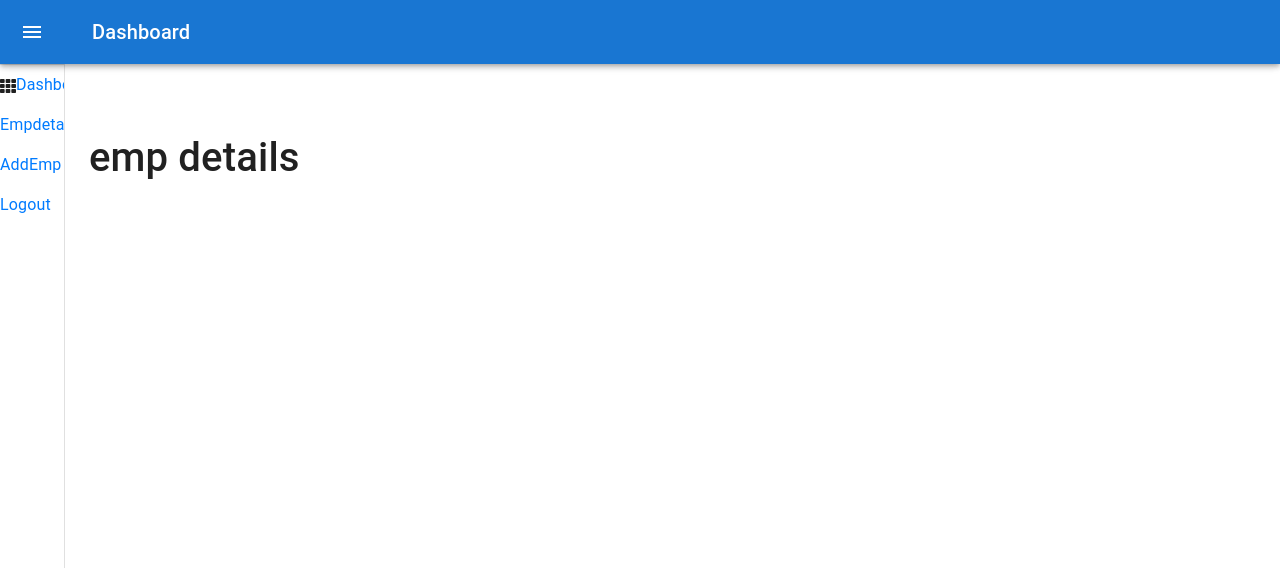
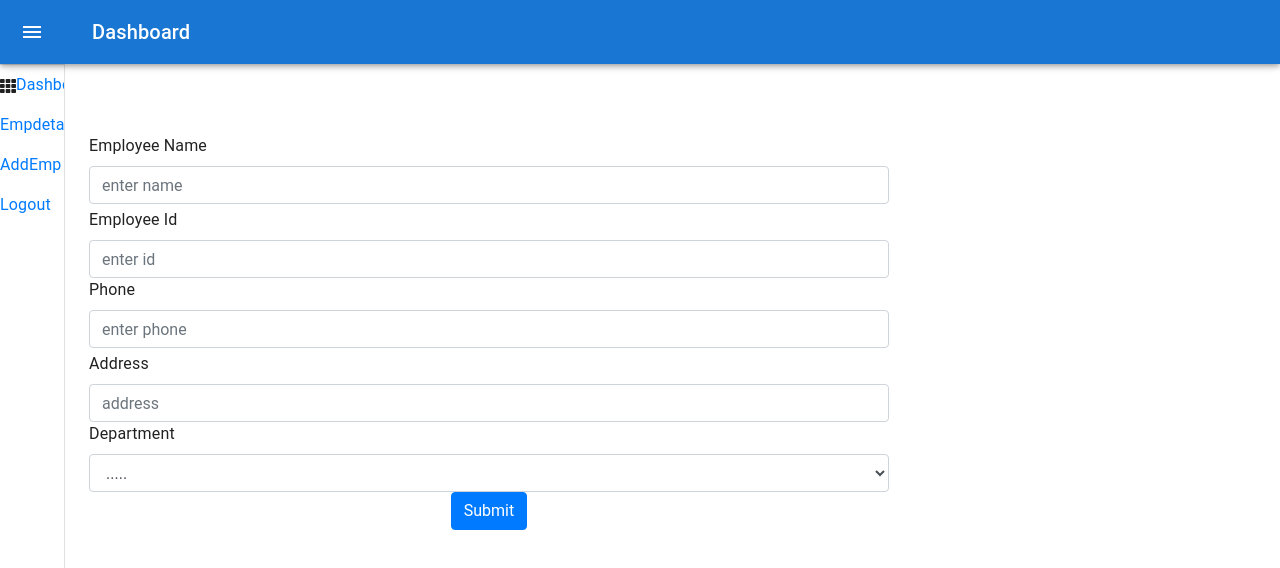
Before and after one commit to Dhanush-050520/EMS, a React (Create React App) app: page /admin/addemp in a window 1280 px wide. Shown: the top 568 px of the page. Built offline with nearby package versions, Linux system fonts and the light colour scheme.

Commit message:
Sundar modified data

```diff
--- a/package.json
+++ b/package.json
@@ -11,6 +11,7 @@
     "@testing-library/jest-dom": "^5.16.5",
     "@testing-library/react": "^13.4.0",
     "@testing-library/user-event": "^13.5.0",
+    "axios": "^1.4.0",
     "bootstrap": "^4.6.0",
     "chart.js": "^4.3.0",
     "json-server": "^0.17.3",
--- a/src/Addemp.js
+++ b/src/Addemp.js
@@ -1,12 +1,108 @@
-import React from 'react'
+import React from "react";
+import { Form, Button } from "react-bootstrap";
+import Card from "react-bootstrap/Card";
+import { useState } from "react";
+import axios from "axios";
+const Addemp = () => {
+  const [empData, setData] = useState({
+    empName: "",
+    empId: "",
+    empPhone: "",
+    empAddress: "",
+    empDepartment: "",
+  });
 
-const Addemp = () => {
-    return (
-        <div>
-            <h1>emp details</h1>
+  const { empName, empId, empPhone, empAddress, empDepartment } = empData;
 
-        </div>
-    )
-}
+  const cngHandler = (e) => {
+    e.preventDefault();
+    setData({ ...empData, [e.target.name]: e.target.value });
+  };
 
-export default Addemp
+  console.log(empData);
+
+  const subHandler = (e) => {
+    e.preventDefault();
+    axios
+      .post("http://localhost:5001/posts", {
+        empData,
+      })
+      .then((res) => console.log(res))
+      .catch((err) => console.log(err));
+  };
+
+  return (
+    <div>
+      <Card style={{ width: "50rem", border: "40rem" }}>
+        <Form onSubmit={subHandler}>
+          <Form.Group controlId="formBasicEmail">
+            <Form.Label>Employee Name</Form.Label>
+            <Form.Control
+              type="text"
+              placeholder="enter name"
+              value={empName}
+              name="empName"
+              onChange={cngHandler}
+            />
+            <Form.Text className="text-muted"></Form.Text>
+          </Form.Group>
+
+          <Form.Group controlId="formBasic">
+            <Form.Label>Employee Id</Form.Label>
+            <Form.Control
+              type="text"
+              placeholder="enter id"
+              value={empId}
+              name="empId"
+              onChange={cngHandler}
+            />
+          </Form.Group>
+
+          <Form.Group controlId="formBasicNumber">
+            <Form.Label>Phone</Form.Label>
+            <Form.Control
+              type="number"
+              placeholder="enter phone"
+              value={empPhone}
+              name="empPhone"
+              onChange={cngHandler}
+            />
+            <Form.Text className="text-muted"></Form.Text>
+          </Form.Group>
+
+          <Form.Group controlId="formGridAddress1">
+            <Form.Label>Address</Form.Label>
+            <Form.Control
+              placeholder="address"
+              value={empAddress}
+              name="empAddress"
+              onChange={cngHandler}
+            />
+          </Form.Group>
+
+          <Form.Group controlId="formGridState">
+            <Form.Label>Department</Form.Label>
+            <Form.Control
+              as="select"
+              value={empDepartment}
+              name="empDepartment"
+              onChange={cngHandler}
+            >
+              <option>.....</option>
+              <option>Maintenance</option>
+              <option>Developer</option>
+              <option>Testing</option>
+            </Form.Control>
+          </Form.Group>
+          <center>
+            <Button variant="primary" type="submit">
+              Submit
+            </Button>
+          </center>
+        </Form>
+      </Card>
+    </div>
+  );
+};
+
+export default Addemp;
--- a/src/Sidenav.js
+++ b/src/Sidenav.js
@@ -1,86 +1,86 @@
-import {useState} from 'react';
-import { styled, useTheme } from '@mui/material/styles';
-import Box from '@mui/material/Box';
-import MuiDrawer from '@mui/material/Drawer';
-import MuiAppBar from '@mui/material/AppBar';
-import Toolbar from '@mui/material/Toolbar';
-import List from '@mui/material/List';
-import CssBaseline from '@mui/material/CssBaseline';
-import Typography from '@mui/material/Typography';
-import Divider from '@mui/material/Divider';
-import IconButton from '@mui/material/IconButton';
-import MenuIcon from '@mui/icons-material/Menu';
-import ChevronLeftIcon from '@mui/icons-material/ChevronLeft';
-import ChevronRightIcon from '@mui/icons-material/ChevronRight';
-import {Link,Outlet} from 'react-router-dom';
+import { useState } from "react";
+import { styled, useTheme } from "@mui/material/styles";
+import Box from "@mui/material/Box";
+import MuiDrawer from "@mui/material/Drawer";
+import MuiAppBar from "@mui/material/AppBar";
+import Toolbar from "@mui/material/Toolbar";
+import List from "@mui/material/List";
+import CssBaseline from "@mui/material/CssBaseline";
+import Typography from "@mui/material/Typography";
+import Divider from "@mui/material/Divider";
+import IconButton from "@mui/material/IconButton";
+import MenuIcon from "@mui/icons-material/Menu";
+import ChevronLeftIcon from "@mui/icons-material/ChevronLeft";
+import ChevronRightIcon from "@mui/icons-material/ChevronRight";
+import { Link, Outlet } from "react-router-dom";
 import { FaTh } from "react-icons/fa";
-import { Card } from 'react-bootstrap';
+import { Card } from "react-bootstrap";
 const drawerWidth = 240;
 
 const openedMixin = (theme) => ({
   width: drawerWidth,
-  transition: theme.transitions.create('width', {
+  transition: theme.transitions.create("width", {
     easing: theme.transitions.easing.sharp,
     duration: theme.transitions.duration.enteringScreen,
   }),
-  overflowX: 'hidden',
+  overflowX: "hidden",
 });
 
 const closedMixin = (theme) => ({
-  transition: theme.transitions.create('width', {
+  transition: theme.transitions.create("width", {
     easing: theme.transitions.easing.sharp,
     duration: theme.transitions.duration.leavingScreen,
   }),
-  overflowX: 'hidden',
+  overflowX: "hidden",
   width: `calc(${theme.spacing(7)} + 1px)`,
-  [theme.breakpoints.up('sm')]: {
+  [theme.breakpoints.up("sm")]: {
     width: `calc(${theme.spacing(8)} + 1px)`,
   },
 });
 
-const DrawerHeader = styled('div')(({ theme }) => ({
-  display: 'flex',
-  alignItems: 'center',
-  justifyContent: 'flex-end',
+const DrawerHeader = styled("div")(({ theme }) => ({
+  display: "flex",
+  alignItems: "center",
+  justifyContent: "flex-end",
   padding: theme.spacing(0, 1),
   // necessary for content to be below app bar
   ...theme.mixins.toolbar,
 }));
 
 const AppBar = styled(MuiAppBar, {
-  shouldForwardProp: (prop) => prop !== 'open',
+  shouldForwardProp: (prop) => prop !== "open",
 })(({ theme, open }) => ({
   zIndex: theme.zIndex.drawer + 1,
-  transition: theme.transitions.create(['width', 'margin'], {
+  transition: theme.transitions.create(["width", "margin"], {
     easing: theme.transitions.easing.sharp,
     duration: theme.transitions.duration.leavingScreen,
   }),
   ...(open && {
     marginLeft: drawerWidth,
     width: `calc(100% - ${drawerWidth}px)`,
-    transition: theme.transitions.create(['width', 'margin'], {
+    transition: theme.transitions.create(["width", "margin"], {
       easing: theme.transitions.easing.sharp,
       duration: theme.transitions.duration.enteringScreen,
     }),
   }),
 }));
 
-const Drawer = styled(MuiDrawer, { shouldForwardProp: (prop) => prop !== 'open' })(
-  ({ theme, open }) => ({
+const Drawer = styled(MuiDrawer, {
+  shouldForwardProp: (prop) => prop !== "open",
+})(({ theme, open }) => ({
   width: drawerWidth,
   flexShrink: 0,
-    whiteSpace: 'nowrap',
-    boxSizing: 'border-box',
+  whiteSpace: "nowrap",
+  boxSizing: "border-box",
   ...(open && {
     ...openedMixin(theme),
-      '& .MuiDrawer-paper': openedMixin(theme),
+    "& .MuiDrawer-paper": openedMixin(theme),
   }),
   ...(!open && {
     ...closedMixin(theme),
-      '& .MuiDrawer-paper': closedMixin(theme),
+    "& .MuiDrawer-paper": closedMixin(theme),
   }),
-  }),
-);
+}));
 
 export default function Sidenav() {
   const theme = useTheme();
@@ -96,7 +96,7 @@ export default function Sidenav() {
   };
 
   return (
-    <Box sx={{ display: 'flex' }}>
+    <Box sx={{ display: "flex" }}>
       <CssBaseline />
       <AppBar position="fixed" open={open}>
         <Toolbar>
@@ -107,7 +107,7 @@ export default function Sidenav() {
             edge="start"
             sx={{
               marginRight: 5,
-              ...(open && { display: 'none' }),
+              ...(open && { display: "none" }),
             }}
           >
             <MenuIcon />
@@ -120,21 +120,33 @@ export default function Sidenav() {
       <Drawer variant="permanent" open={open}>
         <DrawerHeader>
           <IconButton onClick={handleDrawerClose}>
-            {theme.direction === 'rtl' ? <ChevronRightIcon /> : <ChevronLeftIcon />}
+            {theme.direction === "rtl" ? (
+              <ChevronRightIcon />
+            ) : (
+              <ChevronLeftIcon />
+            )}
           </IconButton>
         </DrawerHeader>
         <Divider />
         {/* <Card style={{backgroundColor:"black"}}> */}
-        <List><FaTh/><Link  to='dashboard'>Dashboard</Link></List>
-        <List><Link  to='empdetails'>Empdetails</Link></List>
-        <List><Link  to='addemp'>AddEmp</Link></List>
-        <List><Link  to='logout'>Logout</Link></List>
+        <List>
+          <FaTh />
+          <Link to="dashboard">Dashboard</Link>
+        </List>
+        <List>
+          <Link to="empdetails">Empdetails</Link>
+        </List>
+        <List>
+          <Link to="Addemp">AddEmp</Link>
+        </List>
+        <List>
+          <Link to="logout">Logout</Link>
+        </List>
         {/* </Card> */}
-
       </Drawer>
       <Box component="main" sx={{ flexGrow: 5, p: 3 }}>
         <DrawerHeader />
-       <Outlet/>
+        <Outlet />
       </Box>
     </Box>
   );
```
Also changed, not shown: db2.json (added, +7 -0 lines), src/App.js (+19 -24 lines), 1 other file (tests, documents, lock files or other folders). Lines whose indentation alone changed are shown as unchanged.
